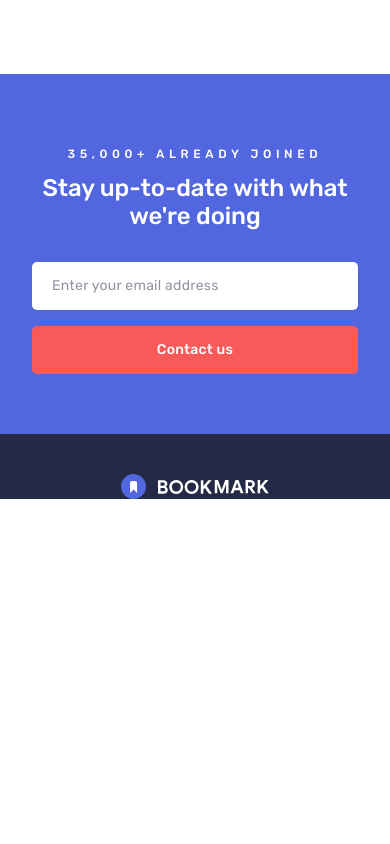
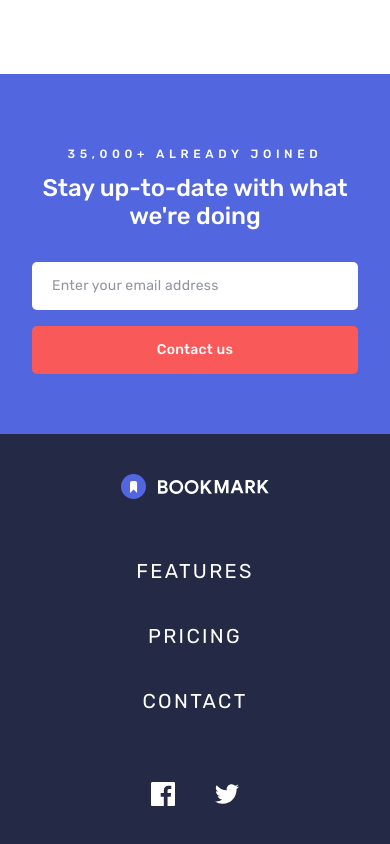
Before and after one commit to nishanth1596/bookmark-landing-page, a React (Vite) app: page / in a window 390 px wide. Shown: the part 3948-4792 px from the top of the page. Before the commit the page ends 4447 px from the top, so only its background shows below. Built offline with nearby package versions, Linux system fonts and the light colour scheme.

Commit message:
feat: - Improved responsiveness across all screens - yet to add background image for the final touch

```diff
--- a/src/App.tsx
+++ b/src/App.tsx
@@ -15,6 +15,3 @@ function App() {
 }
 
 export default App;
-
-// lg: mx-12
-// lg:mt-28 xl:mt-180px
--- a/src/index.css
+++ b/src/index.css
@@ -15,8 +15,8 @@ html {
 }
 
 @layer components {
-  .NavListHeader {
-    @apply py-6 font-normal;
+  .NavListFooter {
+    @apply py-6 font-normal lg:py-0 lg:text-[13px] lg:leading-[17px] lg:tracking-[1.5px] lg:text-white;
 
     &:hover {
       color: var(--color-Orange);
@@ -30,7 +30,7 @@ html {
     }
   }
 
-  .NavList {
+  .NavListHeader {
     @apply border-t-[1px] border-white/15 py-6 font-normal lg:py-0;
 
     &:hover {
--- a/src/ui/Footer.tsx
+++ b/src/ui/Footer.tsx
@@ -72,12 +72,15 @@ function Footer() {
         </form>
       </section>
 
-      <section className="bg-Black lg:bg-Orange flex flex-col items-center">
-        <Logo variant="footer" />
-        <NavBar variant="footer" islargeScreen />
+      <section className="bg-Black">
+        <div className="flex flex-col items-center lg:mx-auto lg:grid lg:max-w-[69.375rem] lg:grid-cols-[148fr_898fr] lg:gap-x-16 lg:py-8">
+          <Logo variant="footer" />
+          <NavBar variant="footer" islargeScreen />
+        </div>
       </section>
     </footer>
   );
 }
 
 export default Footer;
+// lg:flex-row lg:justify-around
--- a/src/ui/Logo.tsx
+++ b/src/ui/Logo.tsx
@@ -41,7 +41,7 @@ function Logo(props: LogoProps) {
 
   return (
     <a href="#">
-      <span className="block pt-10">
+      <span className="block pt-10 lg:pt-0">
         <svg
           className=""
           width="148"
--- a/src/ui/NavBar.tsx
+++ b/src/ui/NavBar.tsx
@@ -6,17 +6,21 @@ type NavBarProps = {
 function NavBar({ variant, islargeScreen }: NavBarProps) {
   return (
     <nav
-      className={`mx-8 mb-12 flex ${variant === "header" ? "h-screen lg:mx-0 lg:mb-0 lg:h-auto lg:flex-row" : "gap-12 pb-11"} ${islargeScreen && "hidden lg:block"} flex-col justify-between text-center`}
+      className={`mx-8 mb-12 flex ${variant === "header" ? "h-screen lg:mx-0 lg:mb-0 lg:h-auto lg:flex-row" : "gap-12 pb-11"} ${islargeScreen && variant === "header" ? "hidden lg:block" : ""} flex-col justify-between text-center lg:mb-0 lg:flex-row lg:pb-0`}
     >
       <ul className="lg:text-Black mt-10 text-xl leading-[1.06rem] tracking-[2.31px] text-white uppercase lg:mt-0 lg:flex lg:items-center lg:gap-12">
-        <li className={`${variant === "header" ? "NavList" : "NavListHeader"}`}>
+        <li
+          className={`${variant === "header" ? "NavListHeader" : "NavListFooter"}`}
+        >
           <a href="#">features</a>
         </li>
-        <li className={`${variant === "header" ? "NavList" : "NavListHeader"}`}>
+        <li
+          className={`${variant === "header" ? "NavListHeader" : "NavListFooter"}`}
+        >
           <a href="#">pricing</a>
         </li>
         <li
-          className={`${variant === "header" ? "NavList border-b-[1px] border-white/15" : "NavListHeader"}`}
+          className={`${variant === "header" ? "NavListHeader border-b-[1px] border-white/15" : "NavListFooter"}`}
         >
           <a href="#">contact</a>
         </li>
```
